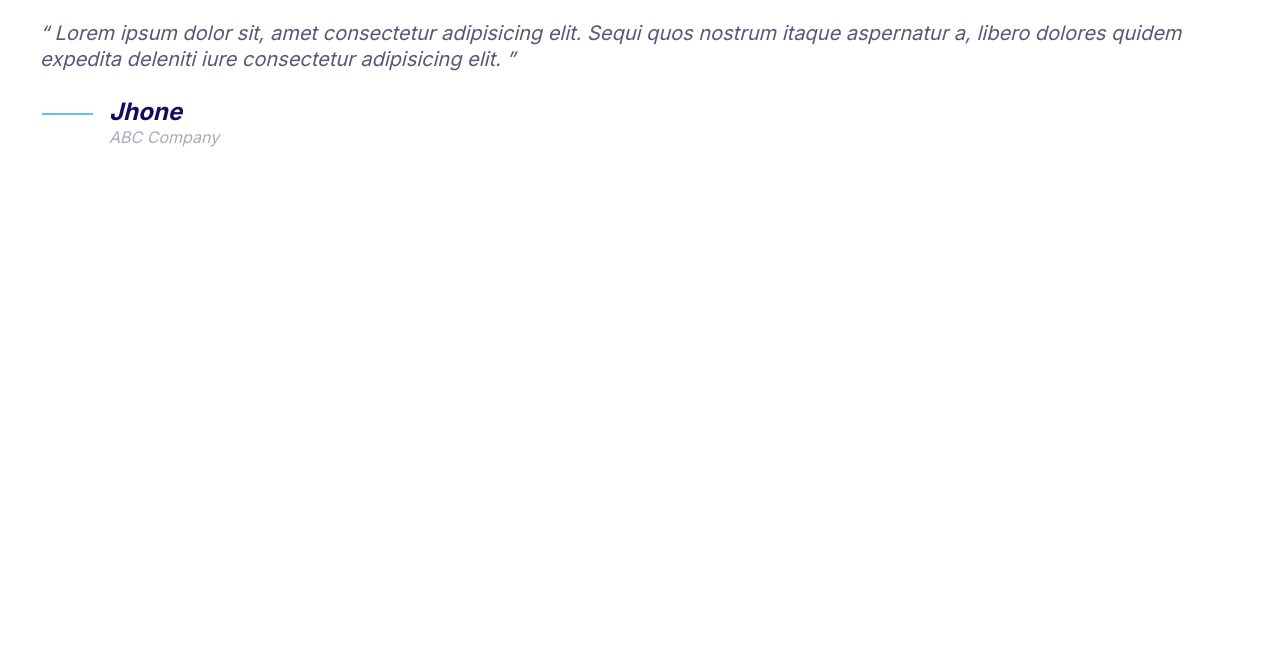
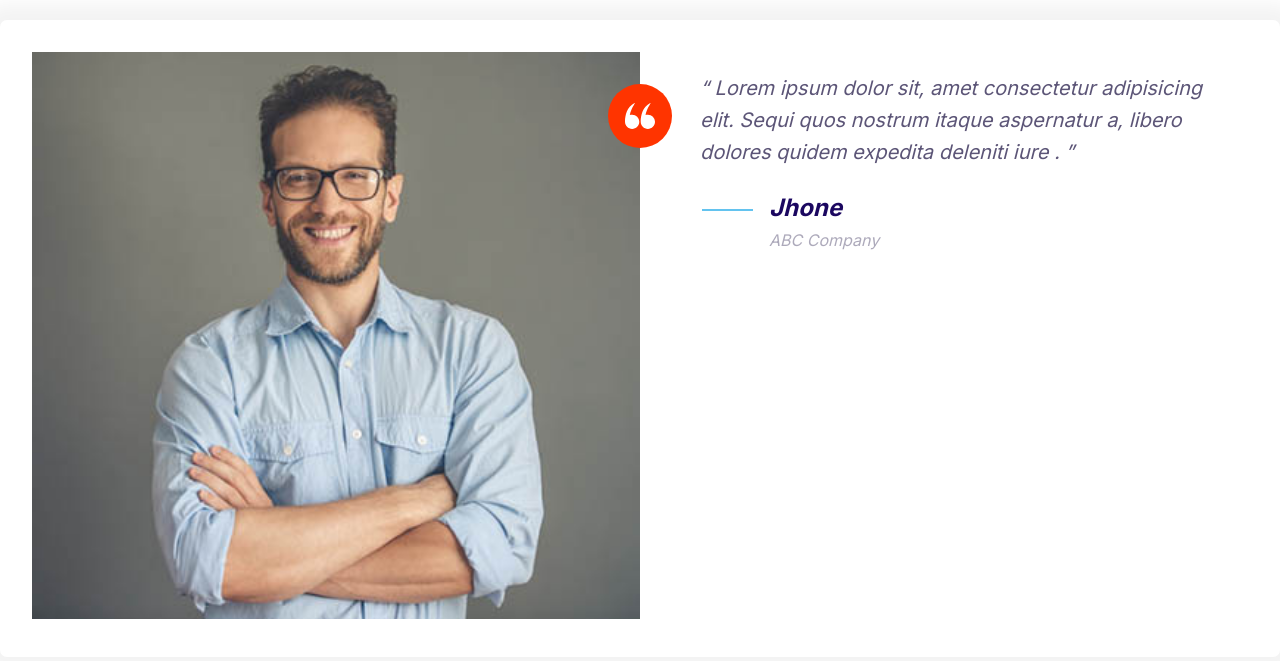
Before and after one commit to mohanadrashad/albukhaiti, a plain HTML site: page index.html in a window 1280 px wide. Drawn offline with Linux system fonts and the light colour scheme.

Commit message:
build testimonail component

```diff
--- a/css/stylesheet.css
+++ b/css/stylesheet.css
@@ -144,8 +144,15 @@ a {
   width: 40px;
   height: 40px;
 }
+.icon--small {
+  width: 30px;
+  height: 30px;
+}
 .icon--primary {
   fill: var(--primaryColor);
+}
+.icon--white {
+  fill: #fff;
 }
 .icon-container {
   background-color: #f3f9fa;
@@ -155,6 +162,9 @@ a {
   display: inline-flex;
   justify-content: center;
   align-items: center;
+}
+.icon-container--accent {
+  background-color: var(--accentColor);
 }
 
 /* Buttons */ /* Buttons */
@@ -352,7 +362,7 @@ a {
 
 /* quote */ /* quote */
 .quote {
-  font-size: 1.9rem;
+  font-size: 1.6rem;
   font-style: italic;
   color: #5c5577;
   line-height: 1.3;
@@ -386,12 +396,60 @@ a {
 
 @media screen and (min-width: 1024px) {
   .quote {
-    font-size: 1.25rem;
+    font-size: 1.25rem !important;
   }
   .quote__author {
-    font-size: 1.5rem;
+    font-size: 1.5rem !important;
   }
   .company__name {
     font-size: 1rem;
   }
 }
+
+/* grid */ /* grid */
+.grid {
+  display: grid;
+}
+
+@media screen and (min-width: 768px) {
+  .grid--1x2 {
+    grid-template-columns: repeat(2, 1fr);
+  }
+}
+
+@media screen and (min-width: 1024px) {
+  .grid--1x3 {
+    grid-template-columns: repeat(3, 1fr);
+  }
+}
+
+/* testimonial */
+.testimonial {
+  padding: 2rem;
+}
+
+.testimonial__image {
+  position: relative;
+}
+
+.testimonial__image img {
+  width: 100%;
+}
+
+.testimonial__image .icon-container {
+  position: absolute;
+  top: 0;
+  right: 0;
+  transform: translate(50%, 50%);
+}
+
+@media screen and (min-width: 768px) {
+  .testimonial .quote,
+  .testimonial .quote__author {
+    font-size: 1.5rem;
+  }
+  .testimonial .quote {
+    margin-left: 3.75rem;
+    line-height: 2rem;
+  }
+}
--- a/index.html
+++ b/index.html
@@ -16,11 +16,21 @@
   </head>
 
   <body>
+    <div class="card testimonial">
+      <div class="grid grid--1x2">
+        <div class="testimonial__image">
+          <img src="images/testimonial.jpg" alt="smile customer" />
+          <span class="icon-container icon-container--accent">
+            <svg class="icon--small icon--white">
+              <use xlink:href="images/sprite.svg#quotes"></use>
+            </svg>
+          </span>
+        </div>
         <blockquote class="quote">
           <p class="quote__sign">
             Lorem ipsum dolor sit, amet consectetur adipisicing elit. Sequi quos
             nostrum itaque aspernatur a, libero dolores quidem expedita deleniti
-        iure consectetur adipisicing elit.
+            iure .
           </p>
           <footer>
             <div class="quote__footer">
@@ -29,5 +39,7 @@
             </div>
           </footer>
         </blockquote>
+      </div>
+    </div>
   </body>
 </html>
```
Also changed, not shown: components/quote.html (added, +13 -0 lines), images/testimonial.jpg (added). Lines whose indentation alone changed are shown as unchanged.
